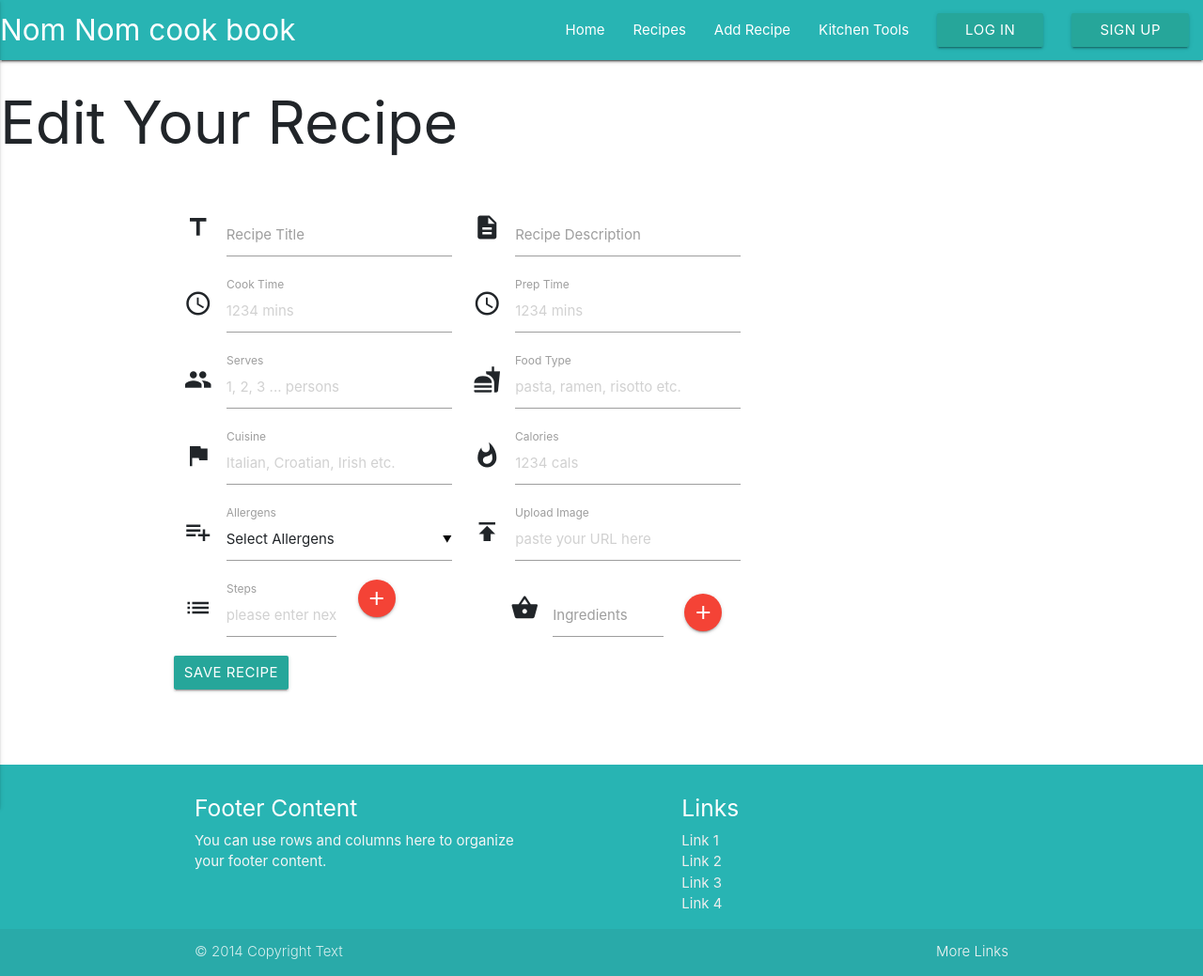
After one commit to DejanHinic/cook_book, a Flask app: template templates/edit_recipe.html in a window 1280 px wide. The commit adds this page. Shown: the whole page at 94% size. Run offline with Flask 2, Linux system fonts and the light colour scheme; the template is opened without the code that fills it, so the values that code supplies are empty; some libraries are stand-ins or nearby versions.

Commit message:
edit page added

```diff
--- a/app.py
+++ b/app.py
@@ -12,8 +12,9 @@ mongo = PyMongo(app)
 
 """ Variables """
 users = mongo.db.users
+recipe = mongo.db.recipes
 recipes = mongo.db.recipes
-cuisines = mongo.db.cuisines
+cuisine = mongo.db.cuisine
 dishes = mongo.db.dishes
 allergens = mongo.db.allergens
 
@@ -58,6 +59,11 @@ def insert_recipe():
                        'upload_image': request.form['upload_image']})
     return redirect(url_for('get_recipes'))
 
+@app.route('/edit_recipe/<recipe_id>')
+def edit_recipe(recipe_id):
+    return render_template("edit_recipe.html", cuisine=cuisine.find(),
+            recipe=recipes.find_one({"_id": ObjectId(recipe_id)}))
+
 
 @app.route('/the_recipe/<recipe_id>/<recipe_title>')
 def the_recipe(recipe_id, recipe_title):
--- /dev/null
+++ b/templates/edit_recipe.html
@@ -0,0 +1,121 @@
+{% extends 'base.html'%} {% block content %}
+<div class="row" id="add_recipe_title">
+    <h1>Edit Your Recipe</h1>
+</div>
+<br>
+<div class="container" id="add_recipe_main">
+    <div class="row">
+
+            <div class="row">
+                <div class="input-field col s6">
+                    <i class="material-icons prefix">title</i>
+                    <input id="recipe_title" type="text" name="recipe_title" value="{{recipe.recipe_title}}" required>
+                    <label for="recipe_title">Recipe Title</label>
+                </div>
+                <div class="input-field col s6">
+                    <i class="small material-icons prefix">description</i>
+                    <input id="recipe_description" type="text" name="recipe_description" value="{{recipe.recipe_description}}">
+                    <label for="recipe_description">Recipe Description</label>
+                </div>
+            </div>
+            <div class="row">
+                <div class="input-field col s6">
+                    <i class="small material-icons prefix">access_time</i>
+                    <input placeholder="1234 mins" id="cook_time" type="text" name="cook_time" value="{{recipe.cook_time}}">
+                    <label for="cook_time">Cook Time</label>
+                </div>
+                <div class="input-field col s6">
+                    <i class="small material-icons prefix">access_time</i>
+                    <input placeholder="1234 mins" id="prep_time" type="text" name="prep_time" value="{{recipe.prep_time}}">
+                    <label for="prep_time">Prep Time</label>
+                </div>
+            </div>
+            <div class="row">
+                <div class="input-field col s6">
+                    <i class="small material-icons prefix">group</i>
+                    <input placeholder="1, 2, 3 ... persons" id="serves" type="text" name="serves" value="{{recipe.serves}}">
+                    <label for="serves">Serves</label>
+                </div>
+                <div class="input-field col s6">
+                    <i class="small material-icons prefix">fastfood</i>
+                    <input placeholder="pasta, ramen, risotto etc." id="food_type" type="text" name="food_type" value="{{recipe.food_type}}">
+                    <label for="food_type">Food Type</label>
+                </div>
+            </div>
+            <div class="row">
+                <div class="input-field col s6">
+                    <i class="small material-icons prefix">flag</i>
+                    <input placeholder="Italian, Croatian, Irish etc." id="cuisine" type="text" name="cuisine" value="{{recipe.cuisine}}">
+                    <label for="cuisine">Cuisine</label>
+                </div>
+                <div class="input-field col s6">
+                    <i class="small material-icons prefix">whatshot</i>
+                    <input placeholder="1234 cals" id="calories" type="text" name="calories"value="{{recipe.calories}}">
+                    <label for="calories">Calories</label>
+                </div>
+            </div>
+            <div class="row">
+                <div class="input-field col s6">
+                <i class="small material-icons prefix">playlist_add</i>
+                            <select multiple id="allergens" type="text" name="allergens">
+                                <option value="" disabled selected>Select Allergens</option>
+                                <option value="gluten">Gluten</option>
+                                <option value="crustaceans">Crustaceans</option>
+                                <option value="Eggs">Eggs</option>
+                                <option value="Fish">Fish</option>
+                                <option value="Peanuts">Peanuts</option>
+                                <option value="Soybeans">Soybeans</option>
+                                <option value="Milk">Milk</option>
+                                <option value="Nuts">Nuts</option>
+                                <option value="Celery">Celery</option>
+                                <option value="Mustard">Mustard</option>
+                                <option value="Sesame seeds">Sesame seeds</option>
+                                <option value="Sulphur dioxide and sulphites">Sulphur dioxide and sulphites</option>
+                                <option value="Lupin">Lupin</option>
+                                <option value="Molluscs">Molluscs</option>
+                            </select>
+                                <label for="allergens">Allergens</label>
+                </div>
+                <div class="input-field col s6">
+                <i class="small material-icons prefix">publish</i>
+                <input placeholder="paste your URL here" id="upload_image" type="text" name="upload_image">
+                <label for="upload_image">Upload Image</label>
+                </div>
+            </div>
+                <div id="steps">
+                    <div class="row">
+                        <div class="input-field col s10">
+                            <i class="small material-icons prefix">list</i>
+                            <input placeholder="please enter next step" id="recipe_steps" type="text" name="steps">
+                            <label for="recipe_steps">Steps</label>
+                        </div>
+
+                            <div class="col s2 m1">
+                                <a class="btn-floating waves-effect waves-light waves-light red" id="add_step"><i class="material-icons">add</i></a>
+                            </div>
+
+                    </div>
+                </div>
+                <div id="ingredients">
+                    <div class="row">
+                        <div class="input-field col s10">
+                            <i class="small material-icons prefix">shopping_basket</i>
+                            <input id="ingredients" id="recipe_ingredients" type="text" name="ingredients" class="validate">
+                            <label for="ingredients">Ingredients</label>
+                        </div>
+                        <div class="input-field col s2">
+                            <a class="btn-floating btn-small waves-effect waves-light red" id="add_ingredient"><i class="material-icons">add</i></a>
+
+                        </div>
+                    </div>
+                </div>
+            </div>
+            <div class="row">
+                <div class="row">
+                <button class="col s12 btn medium-text waves-effect waves-light" type="submit">Save Recipe</button>
+            </div>
+            </div>
+    </form>
+</div>
+
+{% endblock %}
```
Also changed, not shown: templates/the_recipe.html (+4 -3 lines).
